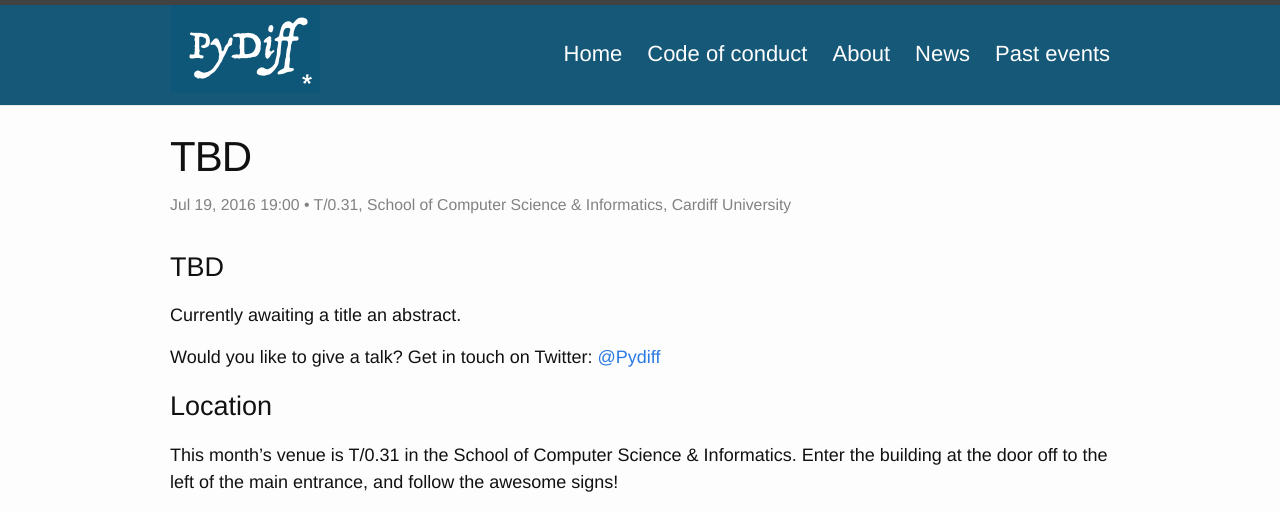
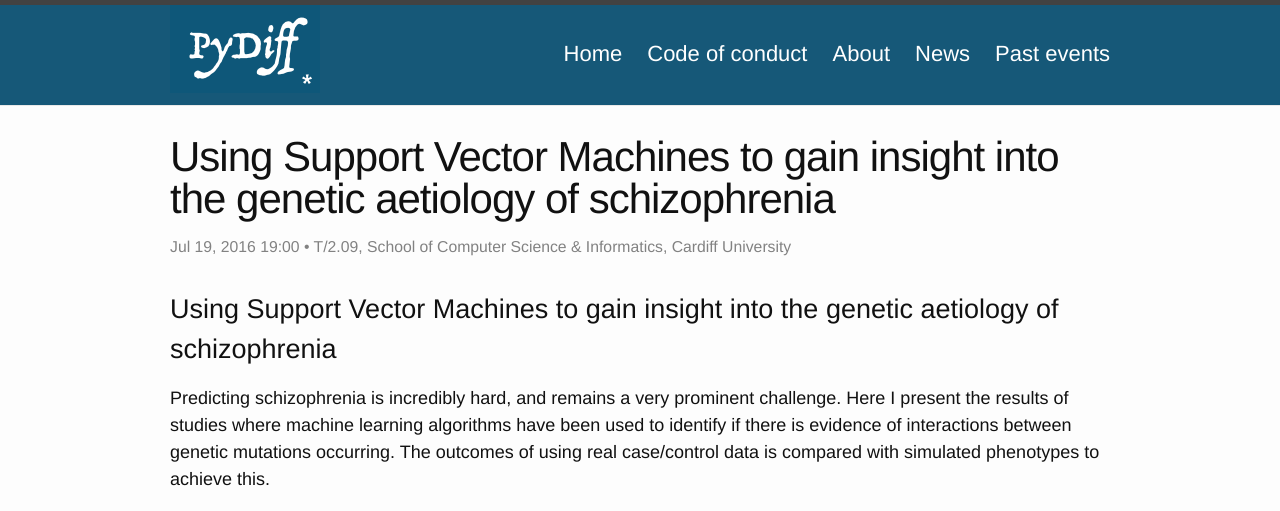
Before and after one commit to PyDiff/PyDiff.github.io, a Jekyll site: the page built from _events/2016-07-19.md, in a window 1280 px wide. Shown: the top 511 px of the page. Built offline with Jekyll 4.4.1, drawn with Linux system fonts in a browser that asks for light colours; grey boxes are pictures that could not be loaded.

Commit message:
Abstract from Tim.

```diff
--- a/_events/2016-07-19.md
+++ b/_events/2016-07-19.md
@@ -1,14 +1,18 @@
 ---
 layout: post
-title:  "TBD"
+title:  "Using Support Vector Machines to gain insight into the genetic aetiology of schizophrenia"
 when:   2016-07-19
 time:   "19:00"
-venue:  "T/0.31, School of Computer Science & Informatics, Cardiff University"
+venue:  "T/2.09, School of Computer Science & Informatics, Cardiff University"
 ---
 
-# TBD
+# Using Support Vector Machines to gain insight into the genetic aetiology of schizophrenia
 
-Currently awaiting a title an abstract.
+Predicting schizophrenia is incredibly hard, and remains a very prominent
+challenge. Here I present the results of studies where machine learning
+algorithms have been used to identify if there is evidence of interactions
+between genetic mutations occurring. The outcomes of using real case/control
+data is compared with simulated phenotypes to achieve this.
 
 Would you like to give a talk? Get in touch on Twitter: [@Pydiff](https://twitter.com/PyDiff)
 
```
